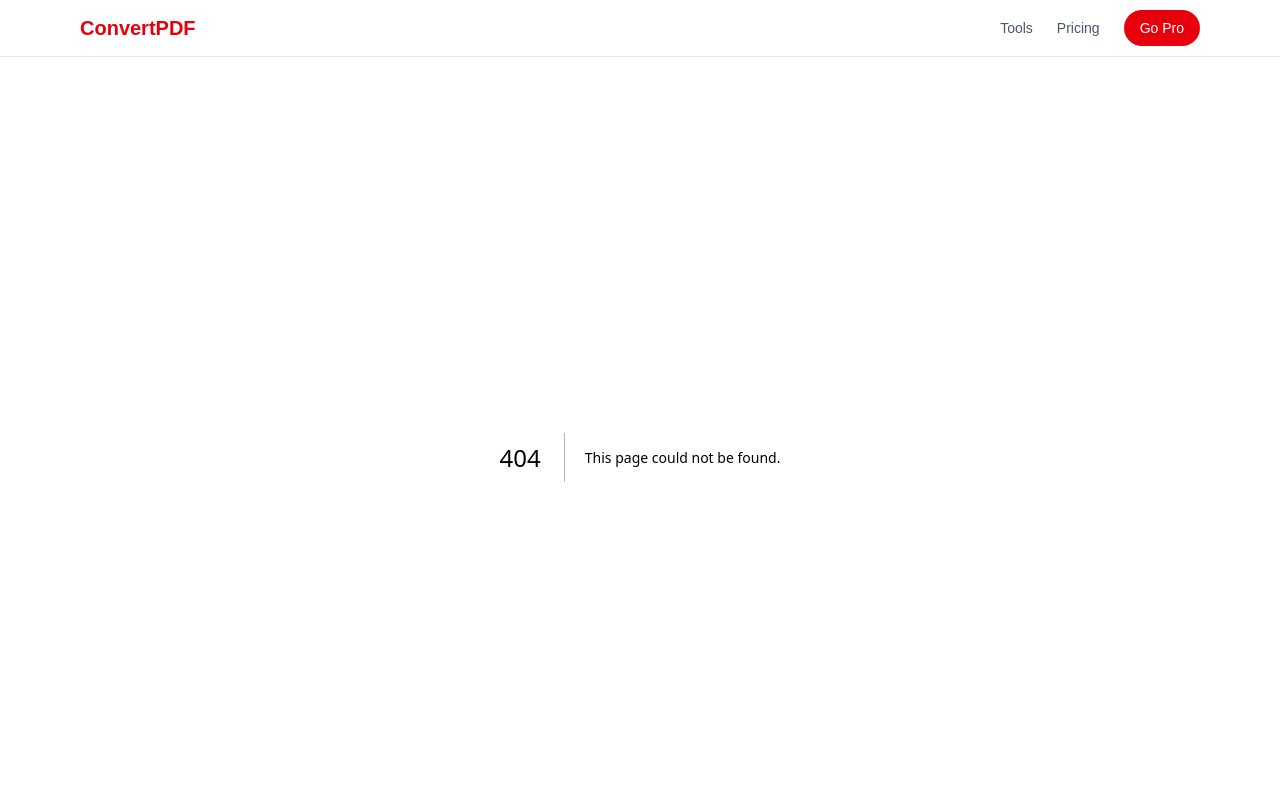
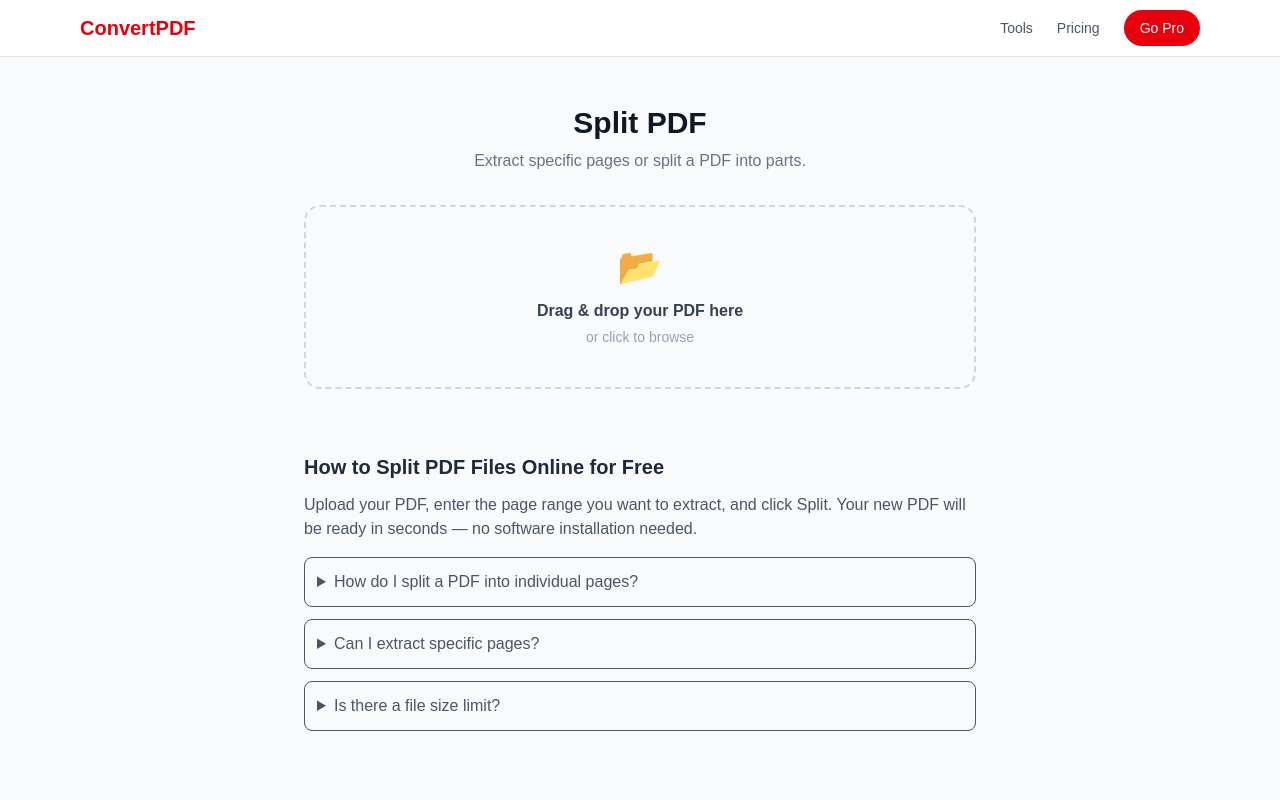
Before and after one commit to kshsn/convertpdf, a Next.js app: page /split-pdf in a window 1280 px wide. Before the commit this address had no page. Shown: the top 800 px of the page. Built offline with nearby package versions, Linux system fonts and the light colour scheme.

Commit message:
feat: add split PDF tool page

```diff
--- /dev/null
+++ b/app/(tools)/split-pdf/page.tsx
@@ -0,0 +1,187 @@
+"use client";
+
+import { useState } from "react";
+import { useDropzone } from "react-dropzone";
+
+export default function SplitPDFPage() {
+  const [file, setFile] = useState<File | null>(null);
+  const [pages, setPages] = useState("");
+  const [status, setStatus] = useState<
+    "idle" | "processing" | "done" | "error"
+  >("idle");
+  const [downloadUrl, setDownloadUrl] = useState<string | null>(null);
+  const [error, setError] = useState<string | null>(null);
+
+  const { getRootProps, getInputProps, isDragActive } = useDropzone({
+    accept: { "application/pdf": [".pdf"] },
+    multiple: false,
+    onDrop: (accepted) => {
+      if (accepted[0]) setFile(accepted[0]);
+    },
+  });
+
+  async function handleSplit() {
+    if (!file) return;
+    setStatus("processing");
+    setError(null);
+    try {
+      const form = new FormData();
+      form.append("file", file);
+      if (pages) form.append("pages", pages);
+      const res = await fetch("/api/process/split", {
+        method: "POST",
+        body: form,
+      });
+      if (!res.ok) throw new Error((await res.json()).error);
+      setDownloadUrl(URL.createObjectURL(await res.blob()));
+      setStatus("done");
+    } catch (e) {
+      setError(e instanceof Error ? e.message : "Something went wrong");
+      setStatus("error");
+    }
+  }
+
+  function reset() {
+    setFile(null);
+    setStatus("idle");
+    setDownloadUrl(null);
+    setError(null);
+    setPages("");
+  }
+
+  return (
+    <main className="min-h-screen bg-gray-50 py-12 px-4">
+      <div className="max-w-2xl mx-auto">
+        <h1 className="text-3xl font-bold text-gray-900 mb-2 text-center">
+          Split PDF
+        </h1>
+        <p className="text-gray-500 text-center mb-8">
+          Extract specific pages or split a PDF into parts.
+        </p>
+
+        {status === "idle" && (
+          <>
+            <div
+              {...getRootProps()}
+              className={`border-2 border-dashed rounded-2xl p-10 text-center cursor-pointer transition-colors ${isDragActive ? "border-red-500 bg-red-50" : "border-gray-300 hover:border-red-400 hover:bg-gray-50"}`}
+            >
+              <input {...getInputProps()} />
+              <p className="text-4xl mb-3">📂</p>
+              <p className="font-semibold text-gray-700">
+                {isDragActive ? "Drop PDF here" : "Drag & drop your PDF here"}
+              </p>
+              <p className="text-sm text-gray-400 mt-1">or click to browse</p>
+            </div>
+            {file && (
+              <div className="mt-6 space-y-4">
+                <p className="text-sm text-gray-600">
+                  Selected: <span className="font-medium">{file.name}</span>
+                </p>
+                <div>
+                  <label className="block text-sm font-medium text-gray-700 mb-1">
+                    Page range (optional)
+                  </label>
+                  <input
+                    type="text"
+                    value={pages}
+                    onChange={(e) => setPages(e.target.value)}
+                    placeholder="e.g. 1-3, 5, 7-9 (leave empty for all pages)"
+                    className="w-full border border-gray-300 rounded-xl px-4 py-2 text-sm focus:outline-none focus:border-red-400"
+                  />
+                </div>
+                <div className="text-center">
+                  <button
+                    onClick={handleSplit}
+                    className="bg-red-600 hover:bg-red-700 text-white font-bold py-3 px-10 rounded-full transition-colors"
+                  >
+                    Split PDF
+                  </button>
+                </div>
+              </div>
+            )}
+          </>
+        )}
+
+        {status === "processing" && (
+          <div className="text-center py-16">
+            <div className="inline-block w-12 h-12 border-4 border-red-600 border-t-transparent rounded-full animate-spin mb-4" />
+            <p className="text-gray-600 font-medium">Splitting your PDF...</p>
+            <div className="mt-8 bg-gray-200 rounded-lg h-24 flex items-center justify-center text-gray-400 text-sm">
+              Advertisement
+            </div>
+          </div>
+        )}
+
+        {status === "done" && downloadUrl && (
+          <div className="text-center py-12">
+            <div className="text-6xl mb-4">✅</div>
+            <h2 className="text-xl font-bold text-gray-800 mb-6">
+              Your PDF is ready!
+            </h2>
+            <a
+              href={downloadUrl}
+              download="split.pdf"
+              className="bg-red-600 hover:bg-red-700 text-white font-bold py-3 px-10 rounded-full transition-colors inline-block"
+            >
+              Download split.pdf
+            </a>
+            <div className="mt-8 bg-gray-200 rounded-lg h-24 flex items-center justify-center text-gray-400 text-sm">
+              Advertisement
+            </div>
+            <button
+              onClick={reset}
+              className="mt-6 text-sm text-red-600 hover:underline block mx-auto"
+            >
+              Split another file
+            </button>
+          </div>
+        )}
+
+        {status === "error" && (
+          <div className="text-center py-12">
+            <div className="text-6xl mb-4">❌</div>
+            <p className="text-red-600 font-medium mb-4">{error}</p>
+            <button
+              onClick={reset}
+              className="text-sm text-red-600 hover:underline"
+            >
+              Try again
+            </button>
+          </div>
+        )}
+
+        <section className="mt-16 text-gray-600">
+          <h2 className="text-xl font-bold text-gray-800 mb-3">
+            How to Split PDF Files Online for Free
+          </h2>
+          <p>
+            Upload your PDF, enter the page range you want to extract, and click
+            Split. Your new PDF will be ready in seconds — no software
+            installation needed.
+          </p>
+          <div className="mt-4 space-y-3">
+            {[
+              {
+                q: "How do I split a PDF into individual pages?",
+                a: "Leave the page range empty and click Split — each page will be extracted into the output PDF.",
+              },
+              {
+                q: "Can I extract specific pages?",
+                a: "Yes. Enter a range like 1-3, 5, 7-9 to extract exactly the pages you need.",
+              },
+              {
+                q: "Is there a file size limit?",
+                a: "Free users can split PDFs up to 10MB. Pro users get up to 100MB.",
+              },
+            ].map(({ q, a }) => (
+              <details key={q} className="border rounded-lg p-3">
+                <summary className="font-medium cursor-pointer">{q}</summary>
+                <p className="mt-2 text-sm">{a}</p>
+              </details>
+            ))}
+          </div>
+        </section>
+      </div>
+    </main>
+  );
+}
```
